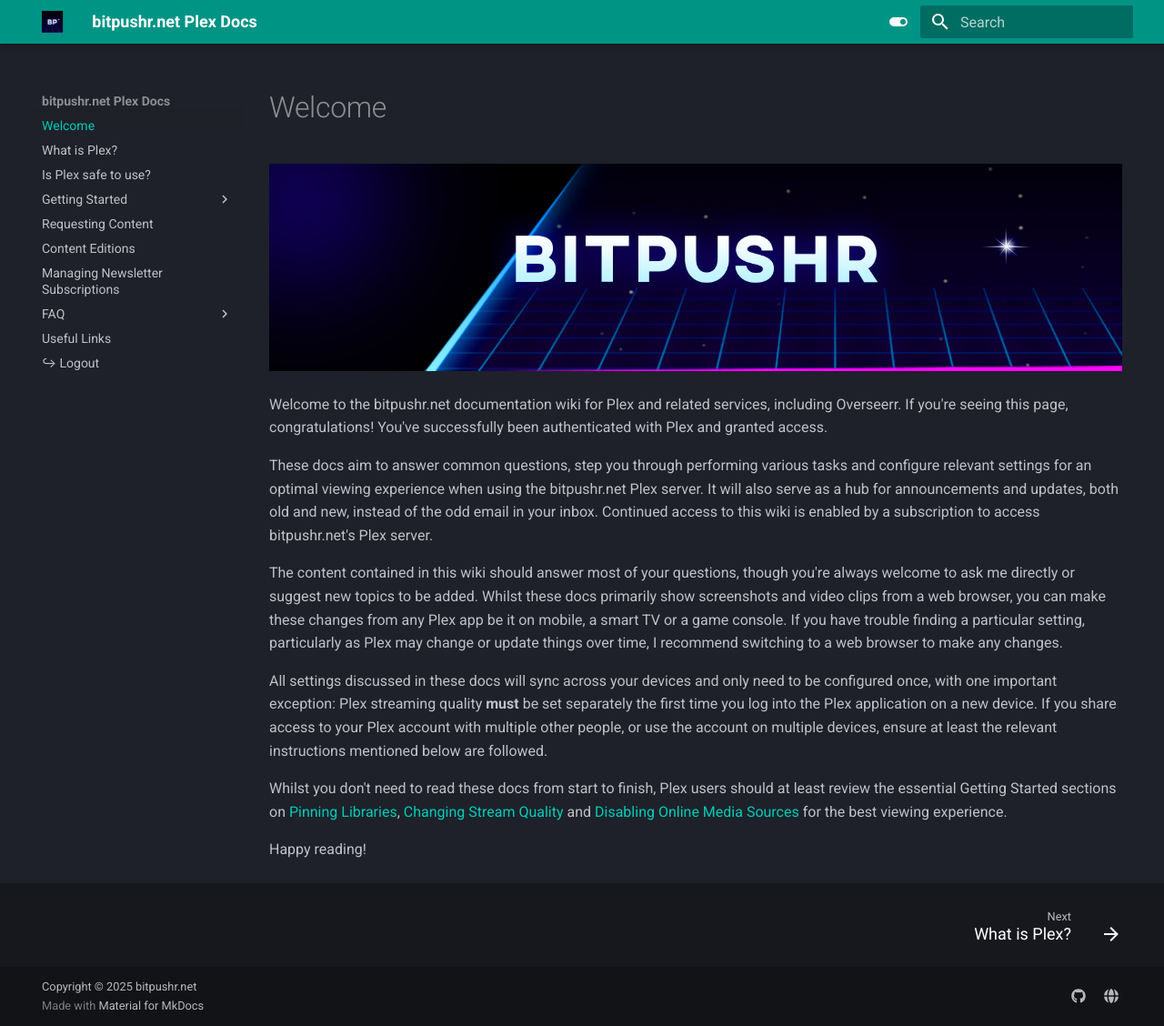
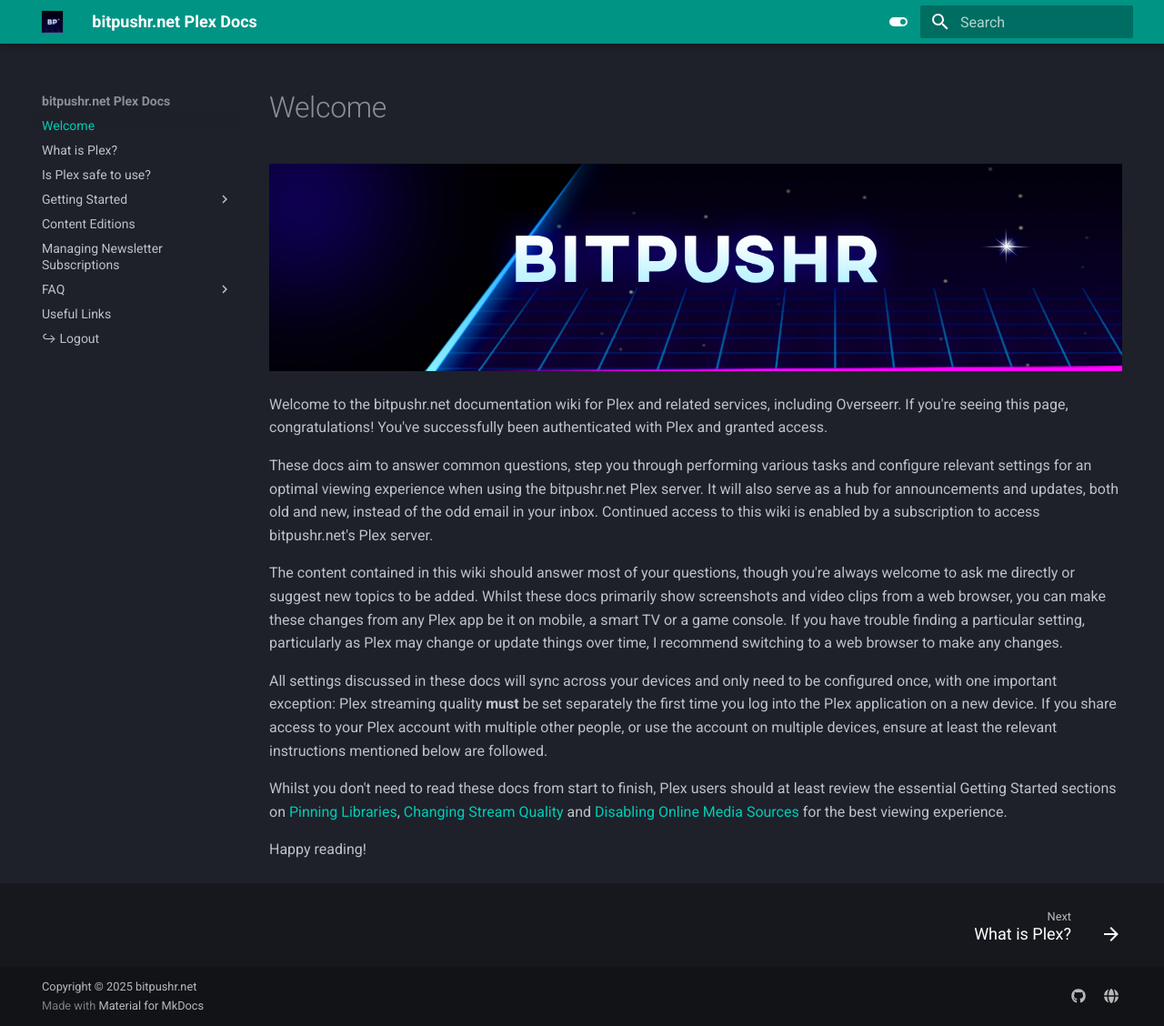
Before and after one commit to bitpushr/plexdocs, an MkDocs documentation site: the page built from docs/index.md, in a window 1280 px wide and 1128 px high. Shown: the whole window at 91% size. Built offline with MkDocs 1.6.1 and Material for MkDocs 9.7.7, drawn with Linux system fonts in a browser that asks for light colours.

Commit message:
Actually remove removed page

```diff
--- a/mkdocs.yml
+++ b/mkdocs.yml
@@ -41,7 +41,6 @@
     - Changing Plex streaming quality: getting-started/changing-stream-quality.md
     - Pinning Libraries: getting-started/pinning-libraries.md
     - Disabling Online Media Sources: getting-started/disabling-online-media-sources.md
-  - Requesting Content: requesting-content.md
   - Content Editions: content-editions.md
   - Managing Newsletter Subscriptions: unsubscribe-from-plex-newsletter.md
   - FAQ:
```
